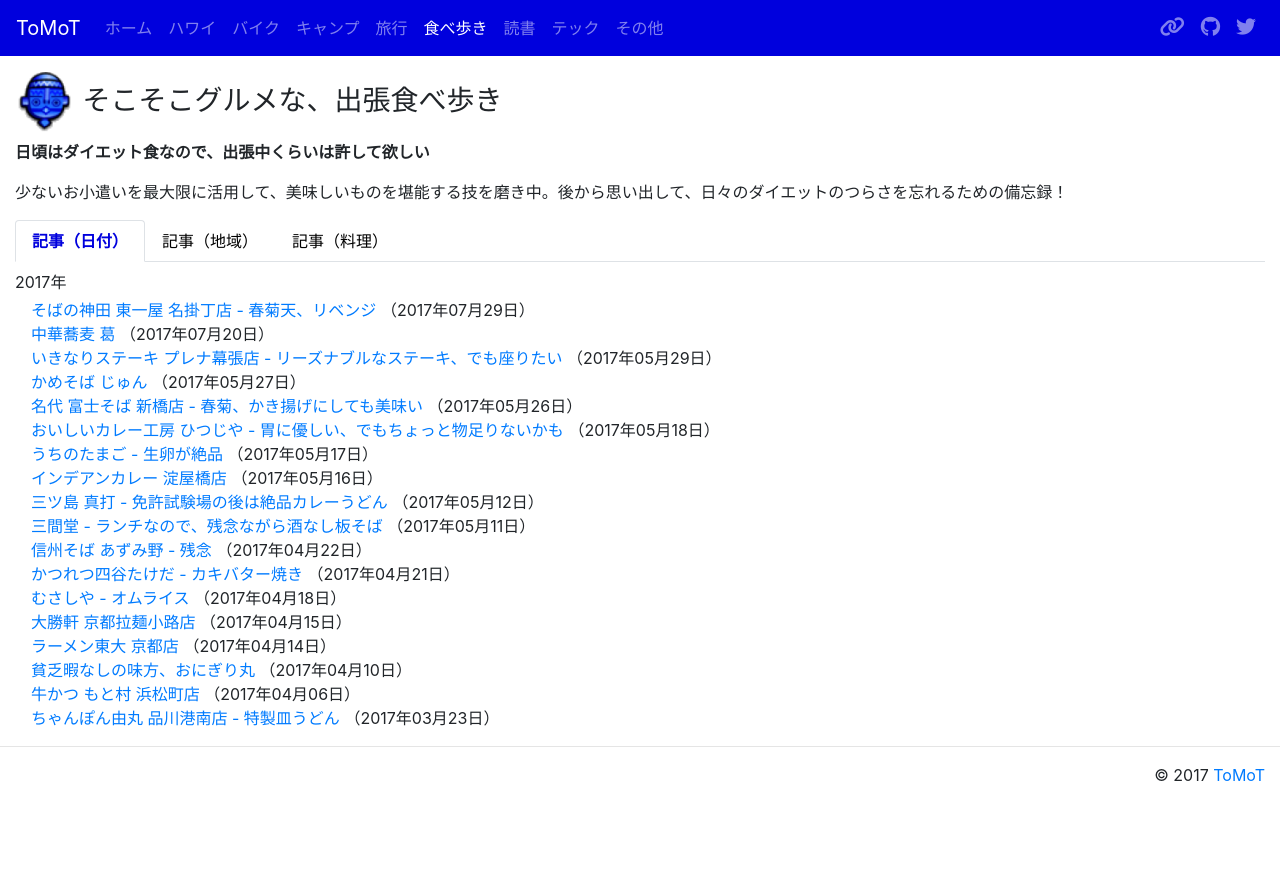
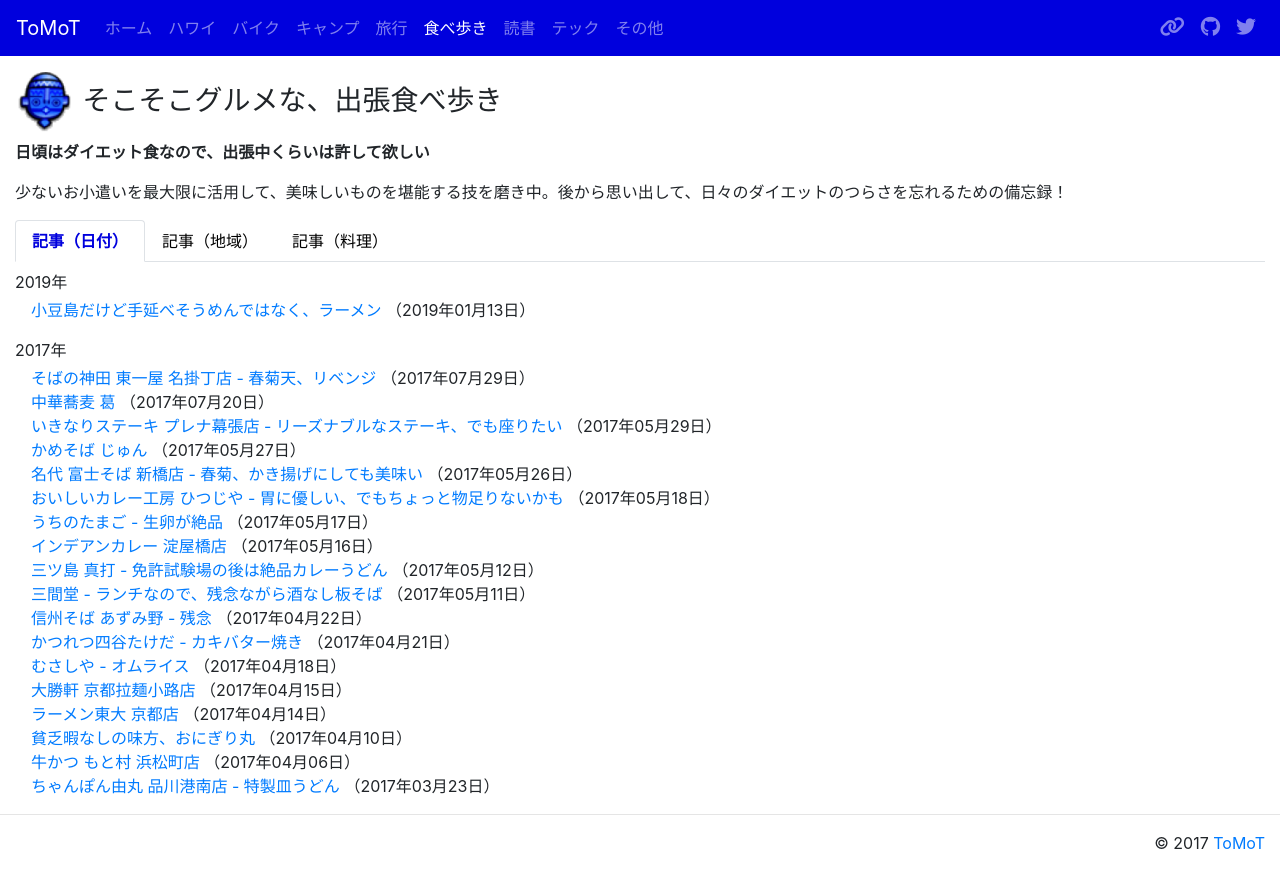
Before and after one commit to tomot/tomot.github.io, a Jekyll site: the page built from food.md, in a window 1280 px wide. Shown: the top 888 px of the page. Built offline with Jekyll 4.4.1, drawn with Linux system fonts in a browser that asks for light colours; nearby versions of some CDN libraries.

Commit message:
add shodoshima

```diff
--- /dev/null
+++ b/_posts/2019-01-13-a.md
@@ -0,0 +1,31 @@
+---
+title: 小豆島だけど手延べそうめんではなく、ラーメン
+categories: 食べ歩き
+tags: [小豆島, ラーメン]
+---
+小豆島。名前は知っていたが、香川県の島とは知らなかった。暖かいイメージがあるが、冬はさすがに涼しい。島中央の山をドライブしてみたら、雪が積もってた。
+
+<div class="post-img">
+<a href="/assets/images/20190113a/IMG_1943.jpeg">
+<img src="/assets/images/20190113a/IMG_1943.jpeg" width="320px">
+</a>
+<p></p>
+</div>
+
+小豆島ラーメンHISHIO小豆島エンジェルロード店。手延べそうめんが有名だが、敢えてラーメン！ではなく、そうめんの店が閉まっていたので。
+
+<div class="post-img">
+<a href="/assets/images/20190113a/IMG_1940.jpeg">
+<img src="/assets/images/20190113a/IMG_1940.jpeg" width="320px">
+</a>
+<p></p>
+</div>
+
+野菜醤そば、980円。とにかくスープがうまい。魚醤のコクと煮込まれた野菜の甘さがマッチしていて、極細麺にめっちゃ合う。
+
+<div class="post-img">
+<a href="/assets/images/20190113a/IMG_1939.jpeg">
+<img src="/assets/images/20190113a/IMG_1939.jpeg" width="320px">
+</a>
+<p></p>
+</div>
--- a/food.md
+++ b/food.md
@@ -20,6 +20,23 @@ title: ToMoT - 食べ歩き
 </ul>
 <div class="tab-content">
   <div class="tab-pane fade show active" id="post-date">
+    <p class="mb-1">2019年</p>
+    {% for category in site.categories %}
+      {% if category[0] == "食べ歩き" %}
+        <ul class="list-unstyled ml-3">
+          {% for post in category[1] %}
+            {% capture year %}{{ post.date | date: "%Y" }}{% endcapture %}
+            {% if year == "2019" %}
+              <li>
+                <a href="{{ post.url }}">{{ post.title }}</a>
+                （{{ post.date | date: "%Y年%m月%d日" }}）
+              </li>
+            {% endif %}
+          {% endfor %}
+        </ul>
+      {% endif %}
+    {% endfor %}
+
     <p class="mb-1">2017年</p>
     {% for category in site.categories %}
       {% if category[0] == "食べ歩き" %}
@@ -248,6 +265,22 @@ title: ToMoT - 食べ歩き
       {% endif %}
     {% endfor %}
 
+    <p class="mb-0">香川県小豆島</p>
+    {% for category in site.categories %}
+      {% if category[0] == "食べ歩き" %}
+        <ul class="list-unstyled ml-4">
+          {% for post in category[1] %}
+            {% if post.tags contains "小豆島" %}
+              <li>
+                <a href="{{ post.url }}">{{ post.title }}</a>
+                （{{ post.date | date: "%Y年%m月%d日" }}）
+              </li>
+            {% endif %}
+          {% endfor %}
+        </ul>
+      {% endif %}
+    {% endfor %}
+
     <p class="mb-0">愛媛県松山市</p>
     {% for category in site.categories %}
       {% if category[0] == "食べ歩き" %}
```
Also changed, not shown: 3 other files.
